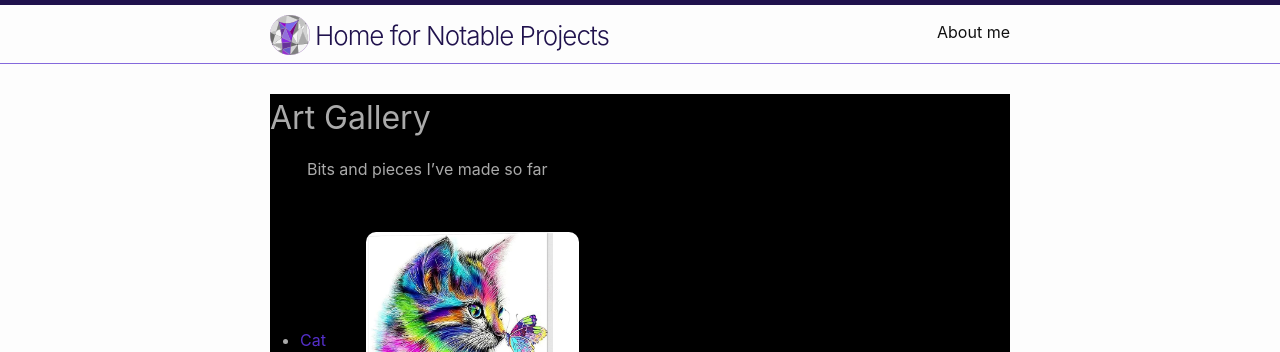
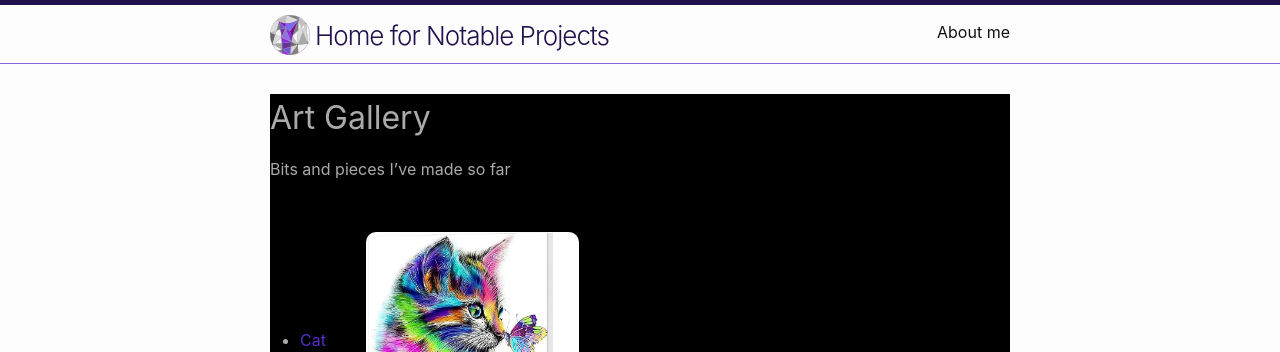
Before and after one commit to inesucrvenom/inesucrvenom.github.io, a Jekyll site: the page built from gallery.md, in a window 1280 px wide. Shown: the top 352 px of the page. Built offline with Jekyll 4.4.1, drawn with Linux system fonts in a browser that asks for light colours; emoji names are drawn with the system emoji font.

Commit message:
Update art_gallery.html

```diff
--- a/_layouts/art_gallery.html
+++ b/_layouts/art_gallery.html
@@ -2,8 +2,8 @@
 layout: default
 ---
 <div class="art_gallery">
-<h1>{{ page.title }}</h1>
-  <div class="art_gallery_description">{{ content }}</div>
+<h1 class="art_gallery_indent">{{ page.title }}</h1>
+  <div class="art_gallery_indent">{{ content }}</div>
   <ul>
   {% comment %}
     Get all "photo_set" pages and display a list with links to them.
```
